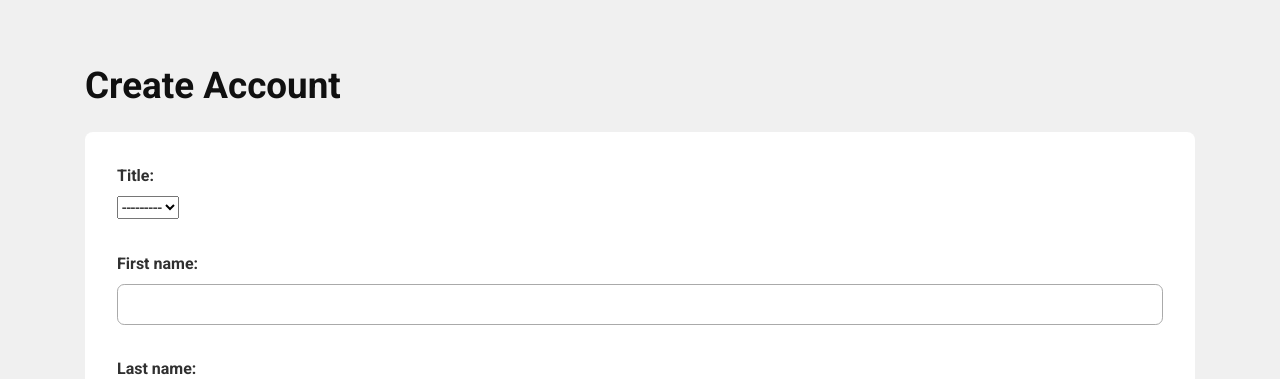
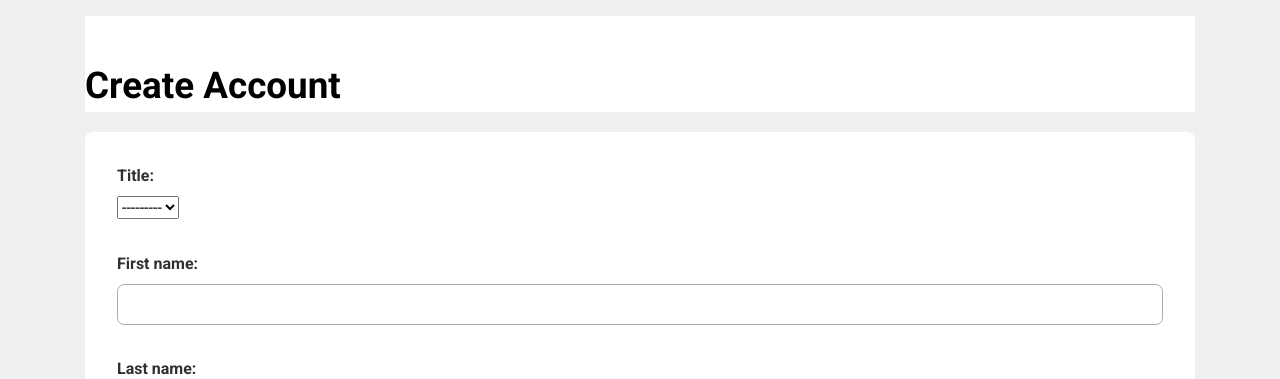
Before and after one commit to bear-rsg/experiences-of-landscape-workers, a Django app: page /accounts/create/ in a window 1280 px wide. Shown: the part 48-427 px from the top of the page. Run offline with Django 3.2, Linux system fonts and the light colour scheme; parts of the project's set-up code (start-up, migrations or seed data) failed here and were passed over; some libraries are stand-ins or nearby versions.

Commit message:
pa11y fix attempt

```diff
--- a/django/core/static/css/custom.css
+++ b/django/core/static/css/custom.css
@@ -27,7 +27,8 @@ h2 {
     padding-bottom: 0.1em;
     font-weight: bold;
     font-size: 2.3em;
-    color: #101010;
+    color: black;
+    background-color: white;
 }
 
 .form-inline .form-control {
```
